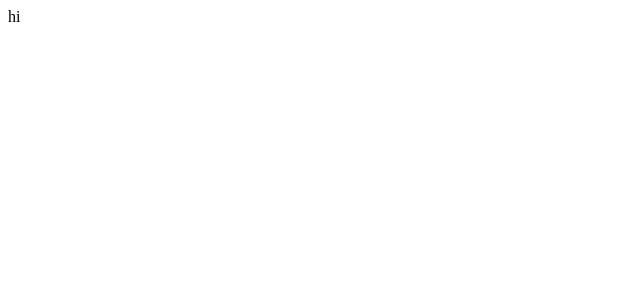
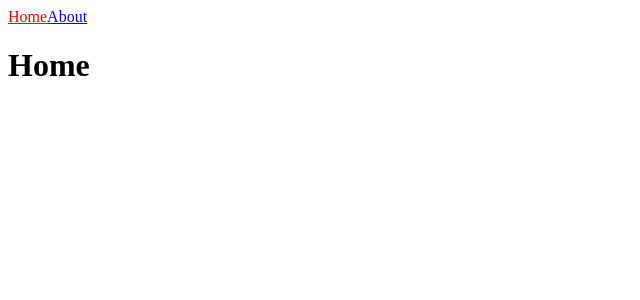
Before and after one commit to Jiyong95/nextjs, a Next.js app: page / in a window 1280 px wide. Shown: the top 300 px of the page, without its empty margins (0-640 px from the left). Built offline with nearby package versions, Linux system fonts and the light colour scheme.

Commit message:
Link를 통해 url 이동하는 방법

```diff
--- /dev/null
+++ b/components/NavBar.js
@@ -0,0 +1,20 @@
+import Link from 'next/link';
+import { useRouter } from 'next/router';
+
+export default function NavBar() {
+  const router = useRouter();
+  console.log(router);
+
+  return (
+    <nav>
+      <Link href="/">
+        <a style={{ color: router.pathname === '/' ? 'red' : 'blue' }}>Home</a>
+      </Link>
+      <Link href="/about">
+        <a style={{ color: router.pathname === '/about' ? 'red' : 'blue' }}>
+          About
+        </a>
+      </Link>
+    </nav>
+  );
+}
--- a/pages/index.js
+++ b/pages/index.js
@@ -1,5 +1,13 @@
 //파일명과 컴포넌트는 상관없음.
+
+import NavBar from '../components/NavBar';
+
 //파일명으로 Routing이 일어난다.
 export default function Home() {
-  return 'hi';
+  return (
+    <div>
+      <NavBar />
+      <h1>Home</h1>
+    </div>
+  );
 }
```
Also changed, not shown: pages/about.js (added, +10 -0 lines).
